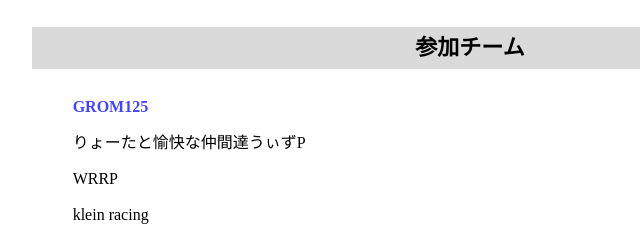
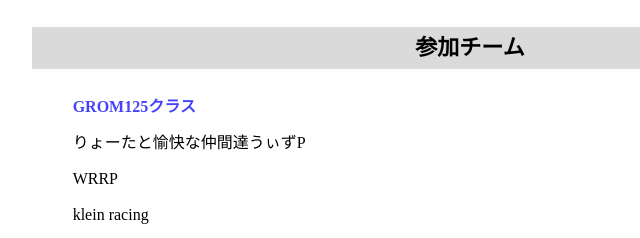
Before and after one commit to tom0123ok/bike_testsite2, a plain HTML site: page index.html in a window 1280 px wide. Shown: the part 1117-1355 px from the top of the page, 326-966 px from the left. Drawn offline with Linux system fonts and the light colour scheme.

Commit message:
Update index.html

```diff
--- a/index.html
+++ b/index.html
@@ -90,7 +90,7 @@
           <h3>参加チーム</h3>
           <table>
             <tr>
-              <th>GROM125</th>
+              <th>GROM125クラス</th>
             </tr>
             <tr>
               <td>りょーたと愉快な仲間達うぃずP</td>
```
